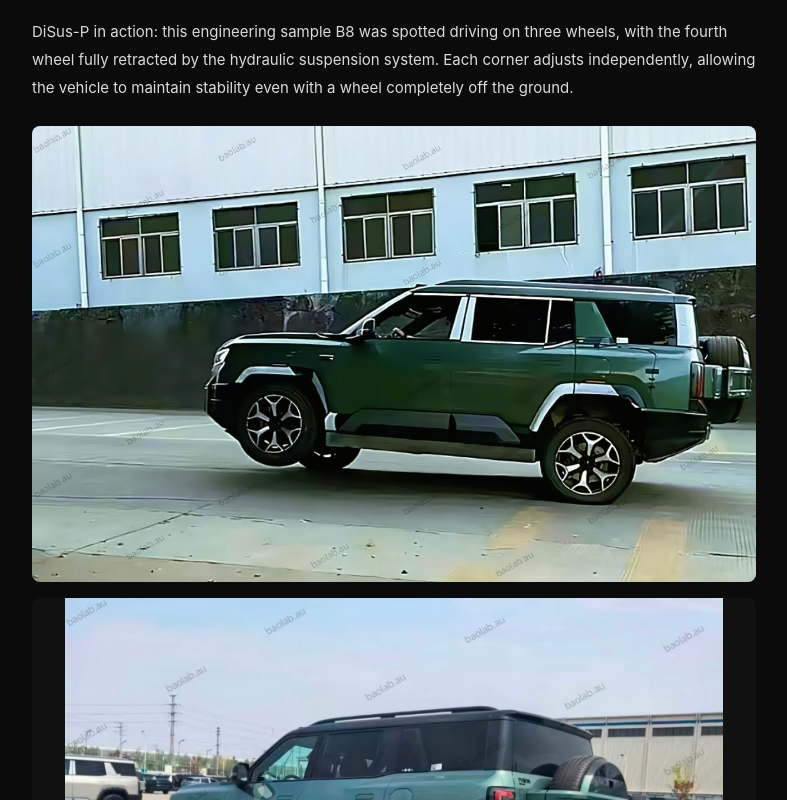
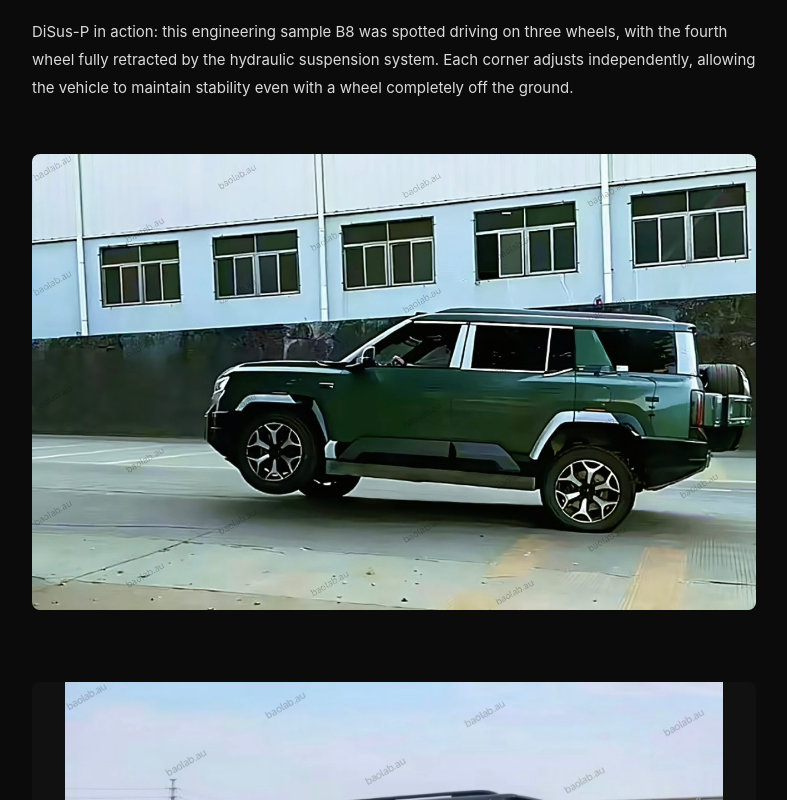
Before and after one commit to tumo020304-web/baolab-site, a Next.js app: page /news/byd-disus-suspension in a window 1280 px wide. Shown: the part 3200-4000 px from the top of the page, without its empty margins (246-1033 px from the left). Built offline with nearby package versions, Linux system fonts and the light colour scheme.

Commit message:
N7: DiSus-A, remove 0k ref, constrain image sizes

```diff
--- a/app/globals.css
+++ b/app/globals.css
@@ -1011,6 +1011,17 @@ NEWS — ARTICLE
   color: var(--muted);
 }
 
+.article-body img,
+.article-body .article-img {
+  max-width: 100%;
+  width: 100%;
+  max-height: 500px;
+  object-fit: cover;
+  border-radius: 12px;
+  margin: 28px 0;
+  display: block;
+}
+
 /* Related articles */
 .article-related {
   margin-top: 64px;
--- a/app/news/data.ts
+++ b/app/news/data.ts
@@ -276,7 +276,7 @@ export const articles: Article[] = [
 <p>This is where the N7 separates itself. The Sealion 7 runs a capable double-wishbone front and multi-link rear setup. The N7 takes it further:</p>
 <ul>
 <li><strong>Double-wishbone front, five-link rear</strong> — standard</li>
-<li><strong>Yunnian-A air suspension with CDC damping</strong> — adjustable height and stiffness</li>
+<li><strong>DiSus-A air suspension with CDC damping</strong> — adjustable height and stiffness</li>
 <li><strong>Rear-wheel steering</strong> — 5.7-metre turning circle for a car this size</li>
 <li><strong>e-Platform 3.0 with 800V architecture</strong> — faster charging, better thermal management</li>
 </ul>
@@ -301,7 +301,7 @@ export const articles: Article[] = [
 
 <img src="/images/articles/n7/17.3中控.jpeg" alt="Denza N7 17.3-inch center console" class="article-img" />
 
-<p>Five screens. In a car that costs under $60,000.</p>
+<p>Five screens. At this price point, that's remarkable.</p>
 
 <p>The seats are wrapped in Nappa leather with ventilation, heating, and massage. The front passenger gets a "Queen's Seat" with a leg rest and eight-point massage.</p>
 
```
